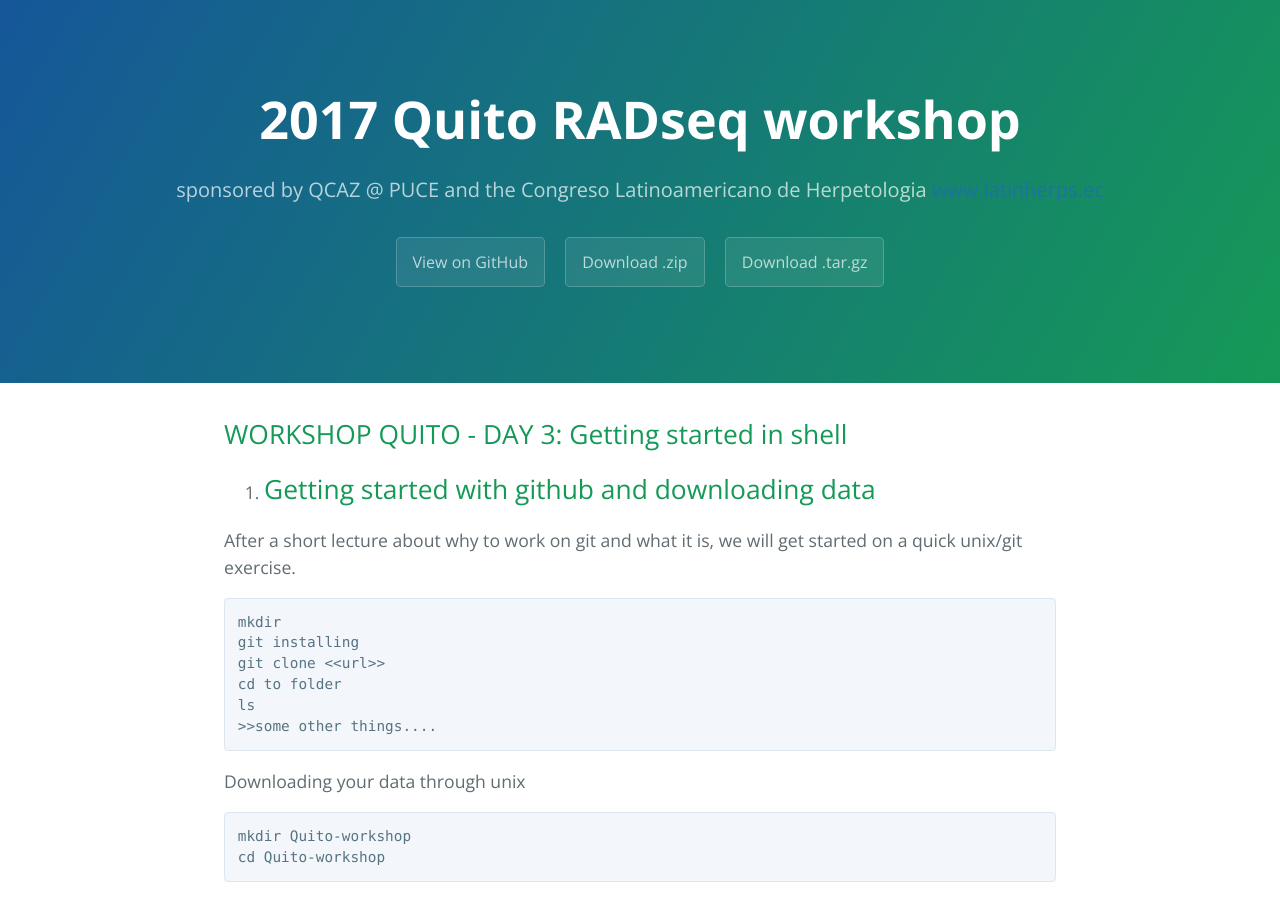
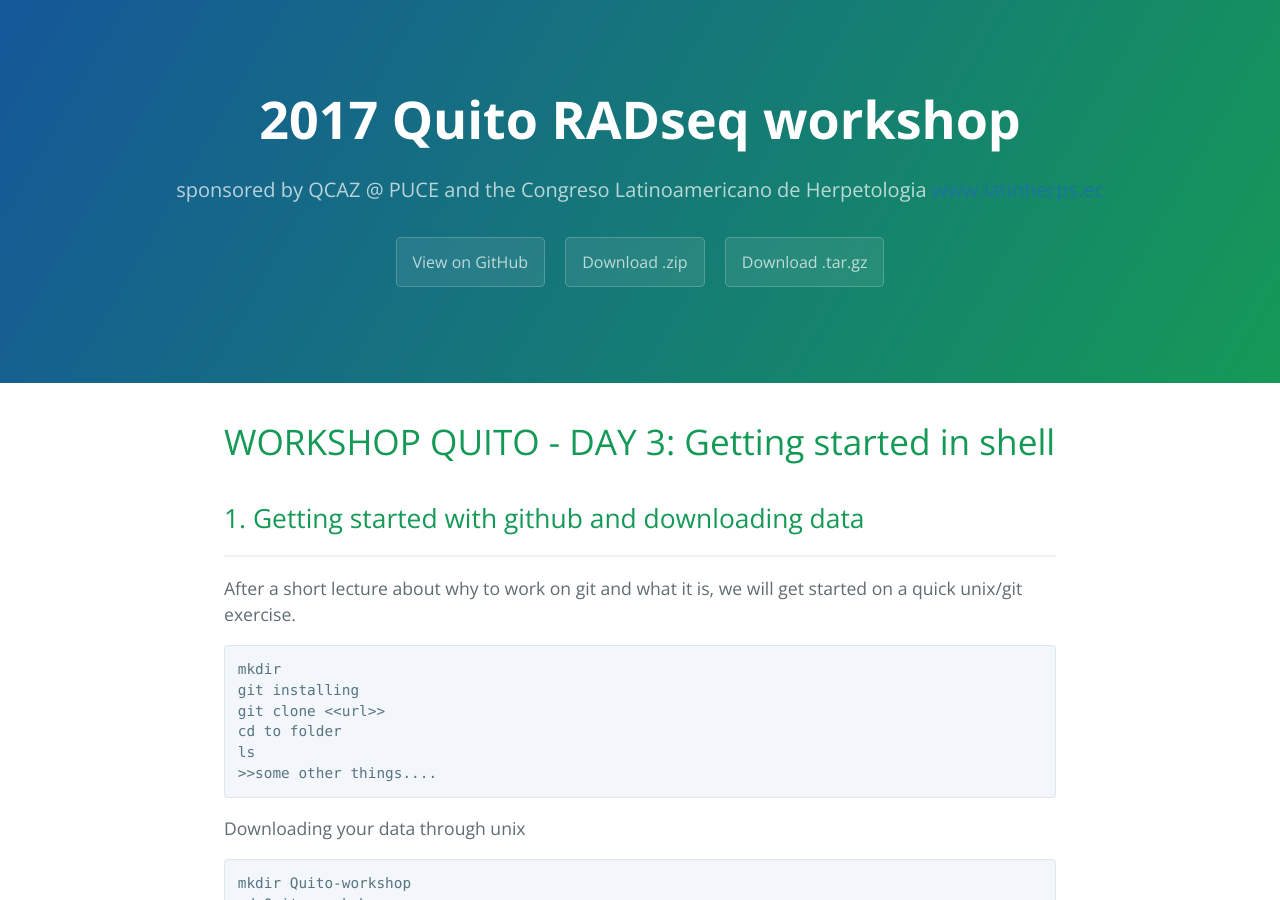
Before and after one commit to rdtarvin/RADseq_Quito_2017, a Jekyll site: the page built from _posts/2017-08-02-morning-shell-data.md, in a window 1280 px wide and 900 px high. Built offline with Jekyll 4.4.1, drawn with Linux system fonts in a browser that asks for light colours.

Commit message:
updating shell intro post

```diff
--- a/_posts/2017-08-02-morning-shell-data.md
+++ b/_posts/2017-08-02-morning-shell-data.md
@@ -10,10 +10,10 @@
 ---
 
 
-## WORKSHOP QUITO - DAY 3: Getting started in shell  <br>
+# WORKSHOP QUITO - DAY 3: Getting started in shell  <br>
 
 
-1. Getting started with github and downloading data
+## 1. Getting started with github and downloading data
 ---
 
 After a short lecture about why to work on git and what it is, we will get started on a quick unix/git exercise.
```
